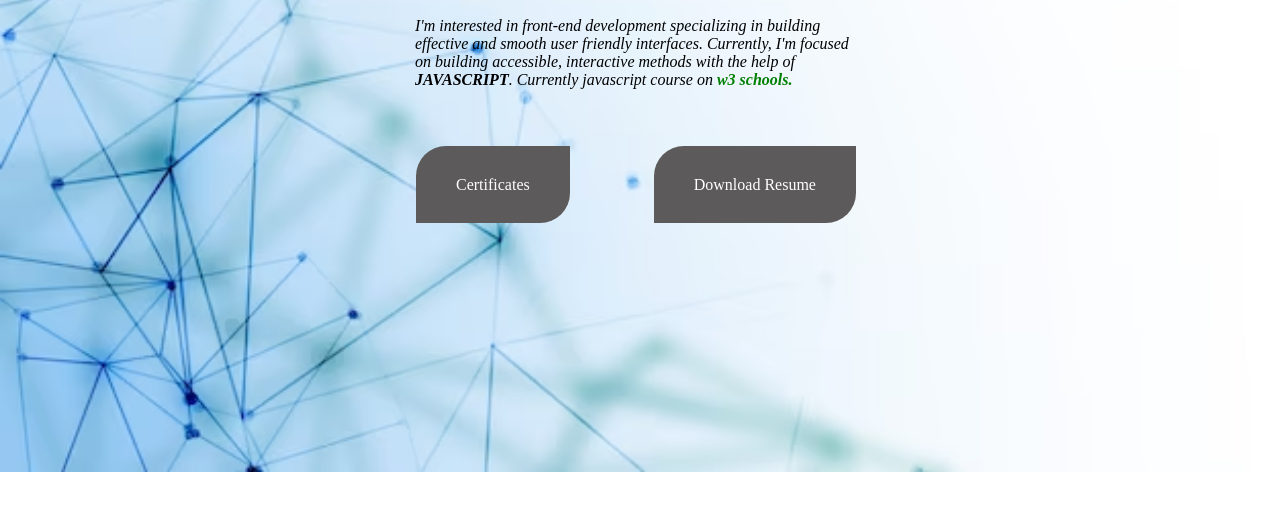
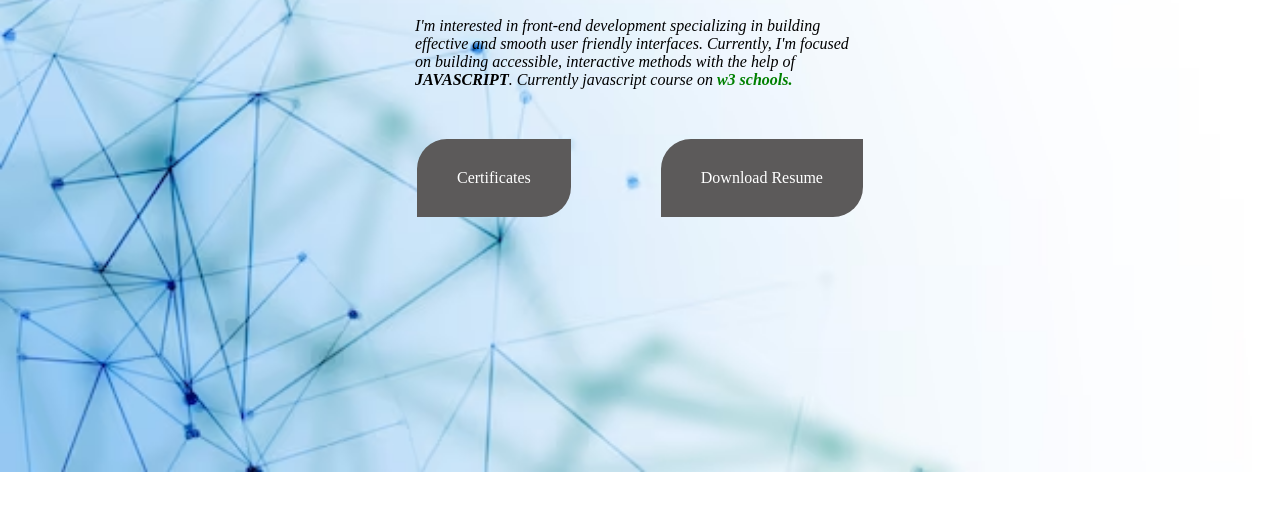
Before and after one commit to SivaselvakumarS/Portfolio, a plain HTML site: page index.html in a window 1280 px wide. Shown: the part 258-768 px from the top of the page. Drawn offline with Linux system fonts and the light colour scheme.

Commit message:
Update style.css

```diff
--- a/style.css
+++ b/style.css
@@ -4,8 +4,6 @@ body{
    background-repeat: no-repeat;
    background-size: cover;
   }
-
-
 .content{
     text-align: left;
     width: 450px;
@@ -13,18 +11,13 @@ body{
     margin-top: 130px;
     /* font-style: times new romen;   */
 }
-
 h1{
     letter-spacing: 3px;
 }
-
-
-
 .ref{
     color: green;
     text-decoration: none;
 }
-
 .menu{
     display: flex;
     flex-wrap: wrap;
@@ -36,7 +29,6 @@ h1{
     width: 100%;
     margin: 0;
 }
-
 .menu a{
     margin: 0px 20px 0px;
     font-size: 20px;
@@ -45,24 +37,18 @@ h1{
     /* border-radius: 10px; */
     color: rgb(9, 9, 9);
     font-style:times new romen;
-
 }
-
 .menu a:hover{
     background-color: rgba(59, 61, 67, 0);
     box-shadow: 0px 0px 15px black;
     color: white;
     border-radius: 15px;
-
 }
-
-
 .CR{
-    position: absolute;
-    left: 25.5rem;
-    top: 19rem;
+    display: flex;
+    justify-content: center;
+    margin-top: 50px;
 }
-
 .CR > a{
     /* border: 2px solid grey; */
     border-top-left-radius: 30px;
@@ -71,16 +57,11 @@ h1{
     color: white ;
     text-decoration: none;
     background-color: rgb(92, 90, 90);
-
 }
-
 .CR > a:hover{
     background-color: rgb(122, 124, 123);
     color: rgb(241, 242, 246);
-
 }
-
 .certificate{
-    margin-right: 80px;
-
+    margin-right: 90px;
 }
```
